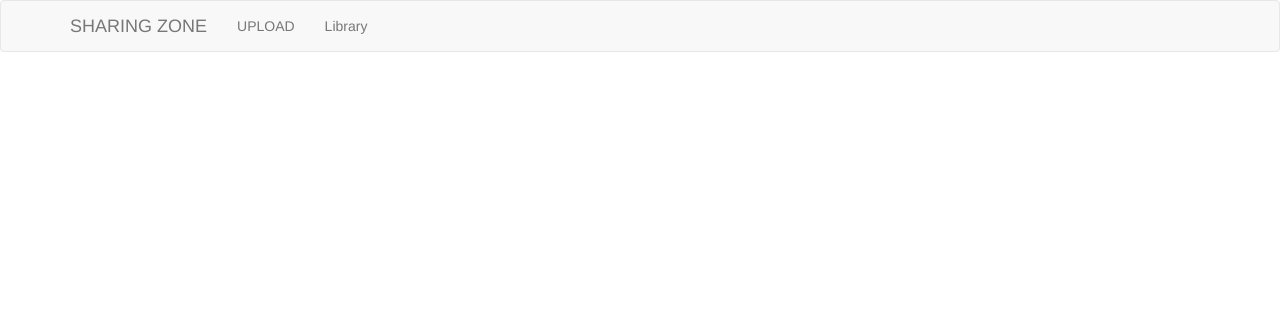
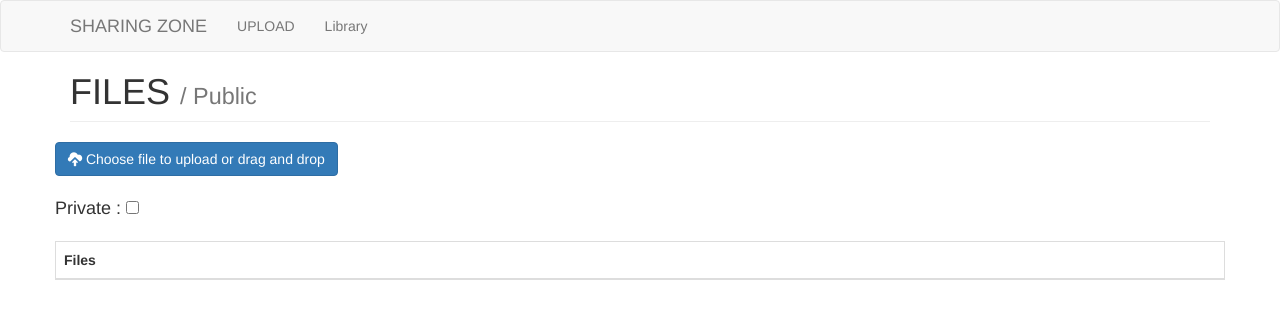
Before and after one commit to Prajjwal-Arya/sharingZONE, a Django app: page / in a window 1280 px wide. Shown: the top 319 px of the page. Run offline with Django 3.2, Linux system fonts and the light colour scheme; lists and menus that the app fills with data are empty; some libraries are stand-ins or nearby versions.

Commit message:
Update home.html

```diff
--- a/mysite/templates/home.html
+++ b/mysite/templates/home.html
@@ -1 +1,79 @@
-{% extends 'base.html' %}
+{% extends 'photos/base.html' %}
+
+{% load static %}
+{% block title %}Public{% endblock %}
+
+{% block javascript %}
+  {# JQUERY FILE UPLOAD SCRIPTS #}
+  <script src="{% static 'js/jquery-file-upload/vendor/jquery.ui.widget.js' %}"></script>
+  <script src="{% static 'js/jquery-file-upload/jquery.iframe-transport.js' %}"></script>
+  <script src="{% static 'js/jquery-file-upload/jquery.fileupload.js' %}"></script>
+
+  {# PHOTOS PAGE SCRIPTS #}
+  <script src="{% static 'photos/js/progress-bar-upload.js' %}"></script>
+<script>
+function myFunction() {
+  var copyText = document.getElementById("myInput");
+  copyText.select();
+  document.execCommand("copy");
+  alert("Copied the text: " + copyText.value);
+}
+</script>
+{% endblock %}
+
+{% block photos_content %}
+  <div style="margin-bottom: 20px;">
+    <button type="button" class="btn btn-primary js-upload-photos">
+      <span class="glyphicon glyphicon-cloud-upload"></span> Choose file to upload or drag and drop
+    </button>
+    <input id="fileupload" type="file" name="file" multiple
+           style="display: none;"
+           data-url="{% url 'photos:progress_bar_upload' %}"
+           data-form-data='{"csrfmiddlewaretoken": "{{ csrf_token }}"}'>
+  </div>
+
+  <table id="gallery" class="table table-bordered">
+    <thead>
+      <tr>
+        <th>Files</th>
+      </tr>
+    </thead>
+    <tbody>
+
+
+    <font size="4">Private : </font><input  type="checkbox" id="myCheck"  onclick="myFunctio()" >
+     <br></br>
+<script>
+function myFunctio() {
+    var checkBox = document.getElementById("myCheck");
+    var text = document.getElementById("text");
+    if (checkBox.checked == true){
+        window.location =  'http://127.0.0.1:8000/photos/progress-bar-private-upload/'
+    } else {
+        window.location =  'http://127.0.0.1:8000/photos/progress-bar-upload/'
+    }
+}
+</script>
+    {% if uploaded_file_url %}
+      <tr>
+        <td>
+            <a href="{{ uploaded_file_url }}">{{ uploaded_file_url }}</a></td></tr>
+    {% endif %}
+    </tbody>
+  </table>
+
+  <div class="modal fade" id="modal-progress" data-backdrop="static" data-keyboard="false">
+    <div class="modal-dialog">
+      <div class="modal-content">
+        <div class="modal-header">
+          <h4 class="modal-title">Uploading...</h4>
+        </div>
+        <div class="modal-body">
+          <div class="progress">
+            <div class="progress-bar" role="progressbar" style="width: 0%;">0%</div>
+          </div>
+        </div>
+      </div>
+    </div>
+  </div>
+{% endblock %}
```
